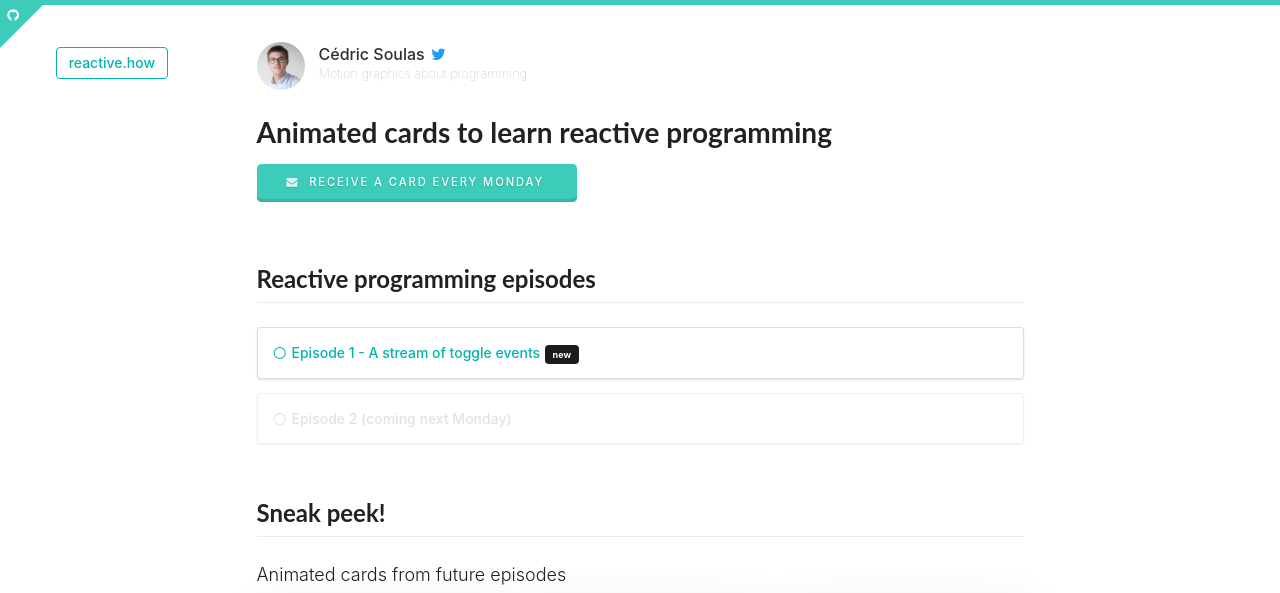
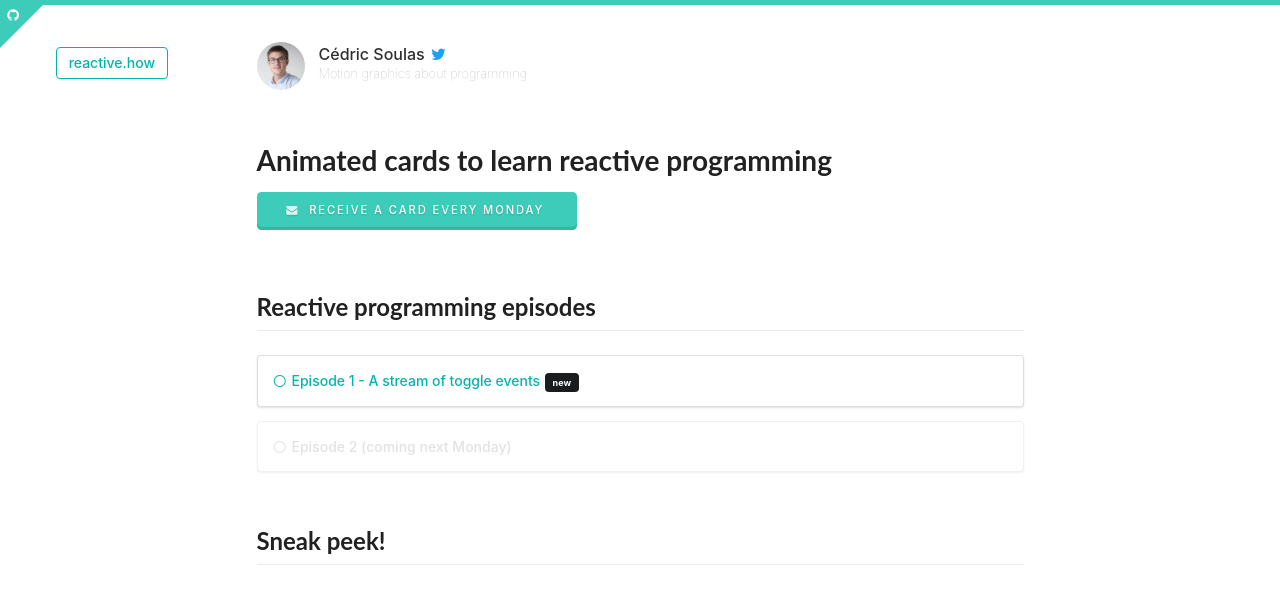
Before and after one commit to cedricss/reactive.how, a Jekyll site: the page built from index.html, in a window 1280 px wide and 1400 px high. Shown: the top 593 px of the window. Built offline with Jekyll 4.4.1, drawn with Linux system fonts in a browser that asks for light colours.

Commit message:
Improve headline header padding for anchor

```diff
--- a/css/main.scss
+++ b/css/main.scss
@@ -33,6 +33,9 @@ a {
 
 .headlines {
     margin-bottom: 2em;
+    h1.ui.header {
+        padding-top: 1em;
+    }
 }
 
 ul.triangle {
```
